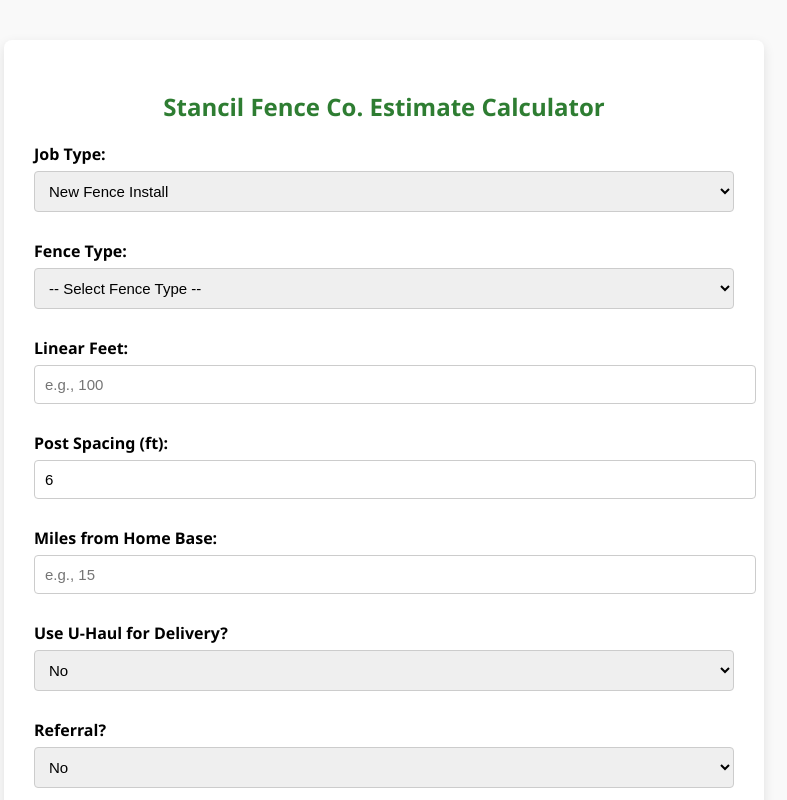
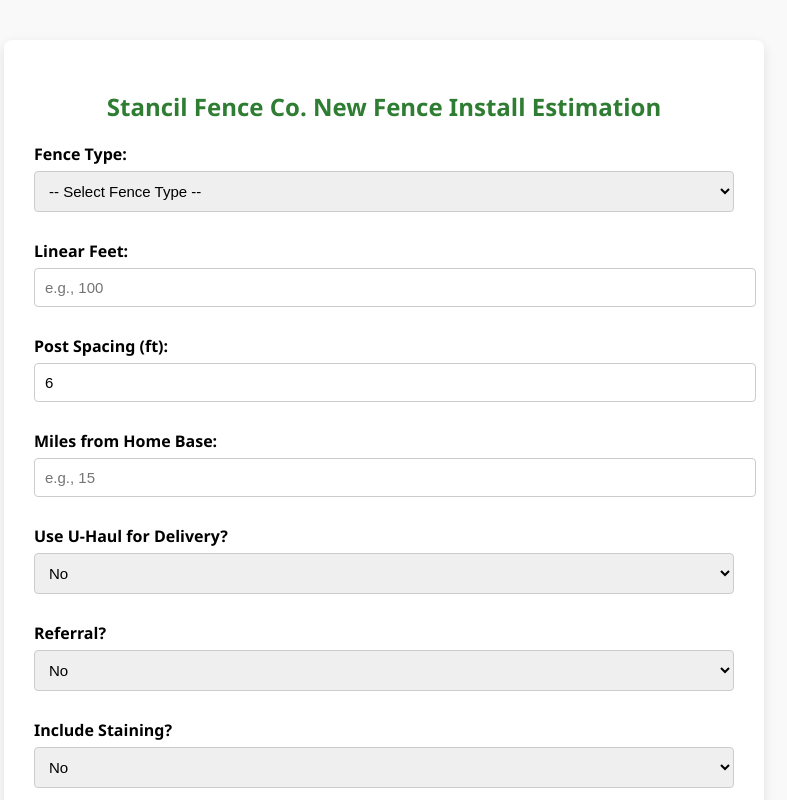
Before and after one commit to jayson-stancil/Stancil-Fence-Co, a plain HTML site: page index.html in a window 1280 px wide. Shown: the top 800 px of the page, without its empty margins (256-1043 px from the left). Drawn offline with Linux system fonts and the light colour scheme.

Commit message:
Update index.html

```diff
--- a/index.html
+++ b/index.html
@@ -2,7 +2,7 @@
 <html lang="en">
 <head>
   <meta charset="UTF-8">
-  <title>Stancil Fence Co. Internal Estimator</title>
+  <title>Stancil Fence Co. New Fence Install Estimation</title>
   <meta name="viewport" content="width=device-width, initial-scale=1.0">
   <style>
     :root { --primary: #2e7d32; --accent: #a5d6a7; --light: #f9f9f9; --gray: #ccc; }
@@ -20,12 +20,7 @@
 </head>
 <body>
   <div class="container">
-    <h2>Stancil Fence Co. Estimate Calculator</h2>
-
-    <label for="jobType">Job Type:</label>
-    <select id="jobType">
-      <option value="newFence">New Fence Install</option>
-    </select>
+    <h2>Stancil Fence Co. New Fence Install Estimation</h2>
 
     <label for="fenceType">Fence Type:</label>
     <select id="fenceType">
```
